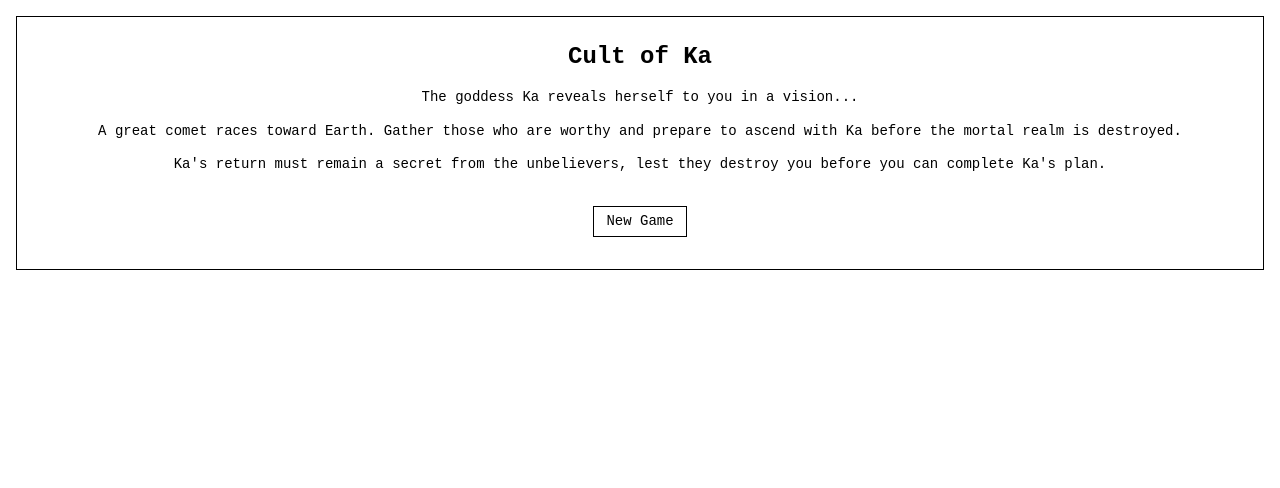
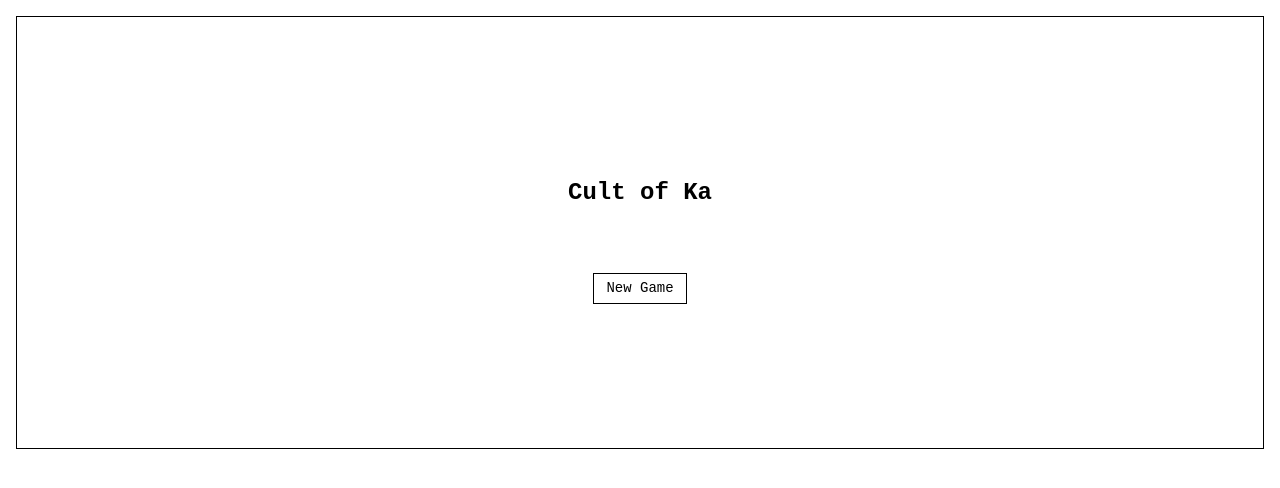
Before and after one commit to ashleyrevlett/github-gameoff-2024, a Vue app: page / in a window 1280 px wide. Shown: the top 488 px of the page. Built offline with nearby package versions, Linux system fonts and the light colour scheme.

Commit message:
Add start screen. Rewrite vision. Fix scaling.

```diff
--- a/src/stores/gameStore.js
+++ b/src/stores/gameStore.js
@@ -120,10 +120,11 @@ export const useGameStore = defineStore('gameStore', {
         resource.level++
 
         // set new max for this level using log algorithm
-        const x = resource.level
-        const base = Math.E
-        const newMax = Math.ceil(SCALE_FACTOR * Math.log(x + 1) / Math.log(base) + 1)
-        resource.max = newMax
+        // const x = resource.level
+        // const base = Math.E
+        // const newMax = Math.ceil(SCALE_FACTOR * Math.log(x + 1) / Math.log(base) + 1)
+        // resource.max = newMax
+        resource.max = Math.floor(resource.max * SCALE_FACTOR)
 
         // reset current
         resource.current = 0
--- a/src/views/Intro.vue
+++ b/src/views/Intro.vue
@@ -1,15 +1,27 @@
 <template>
-  <div class="p-4 m-4 border border-black mb-4 w-100">
-    <h1 class="text-2xl font-bold mb-4 text-center">Cult of Ka</h1>
-    <p>The goddess Ka reveals herself to you in a vision...</p>
-    <p>A great comet races toward Earth. Gather those who are worthy and prepare to ascend with Ka before the mortal realm is destroyed.</p>
-    <p>Ka's return must remain a secret from the unbelievers, lest they destroy you before you can complete Ka's plan.</p>
-    <div class="flex w-100 justify-center my-4 mt-8">
-      <router-link to="game" class="btn mx-auto">New Game</router-link>
+  <div class="p-4 m-4 border border-black py-24 w-100">
+    <h1 class="text-2xl font-bold my-16 text-center">Cult of Ka</h1>
+    <div class="flex w-100 justify-center mt-8 flex-col gap-6 my-12">
+      <router-link v-if="hasSaveGame" to="game" class="btn mx-auto">Continue Game</router-link>
+      <button @click="newGame" class="btn mx-auto">New Game</button>
     </div>
   </div>
 </template>
 
+<script setup>
+import { computed } from 'vue';
+import { useRouter } from 'vue-router';
+const router = useRouter();
+
+const hasSaveGame = computed(() => {
+  return localStorage.getItem('gameStore');
+});
+
+function newGame() {
+  localStorage.removeItem('gameStore');
+  router.push('/vision');
+}
+</script>
 
 <style scoped>
 p {
--- a/src/views/Pause.vue
+++ b/src/views/Pause.vue
@@ -9,12 +9,14 @@
 <script setup>
 import { useGameStore } from '@/stores/gameStore';
 const gameStore = useGameStore();
-
+import { useRouter } from 'vue-router';
+const router = useRouter();
 import { useNotificationStore } from '@/stores/notificationStore';
 const notificationStore = useNotificationStore();
 
 function restartGame() {
-  gameStore.startGame()
   notificationStore.clearNotifications()
+  localStorage.removeItem('gameStore');
+  router.push({ name: 'intro' });
 }
 </script>
--- /dev/null
+++ b/src/views/Vision.vue
@@ -0,0 +1,19 @@
+<template>
+  <div class="flex flex-col items-center h-screen w-screen">
+    <div class="p-4 py-24 m-4 border border-black mb-4 w-100">
+      <h1 class="text-xl font-bold mb-8 text-center">You have a vision!</h1>
+      <p>The goddess Ka reveals herself to you. </p>
+      <p>Her words ring out –</p>
+      <p>"A great comet races toward Earth. Gather as many worthy followers as you can, then ascend with me before the mortal realm is destroyed..."</p>
+      <div class="flex w-100 justify-center my-4 mt-8">
+        <router-link to="game" class="btn mx-auto">Begin your righteous journey</router-link>
+      </div>
+    </div>
+  </div>
+</template>
+
+<style scoped>
+p {
+  @apply my-5 leading-5 text-center;
+}
+</style>
```
Also changed, not shown: src/router/index.js (+2 -7 lines).
